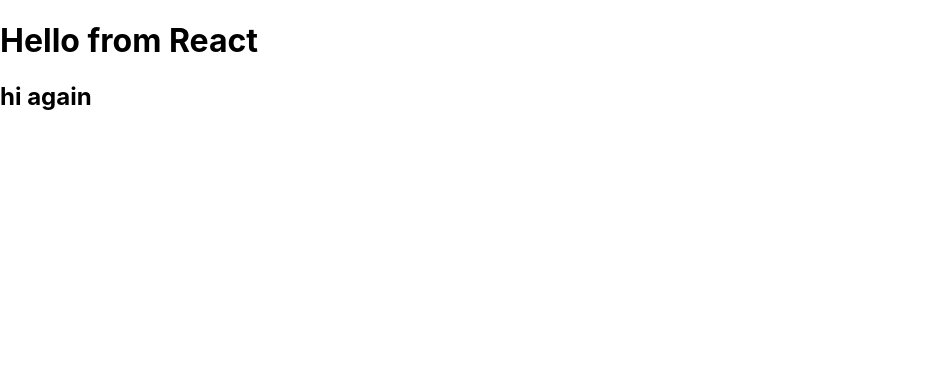
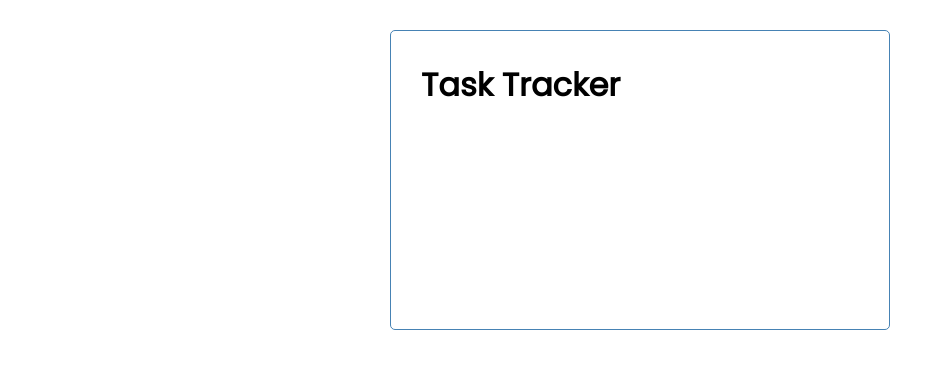
Before and after one commit to mikaling/task-tracker, a React (Create React App) app: page / in a window 1280 px wide. Shown: the top 368 px of the page, without its empty margins (0-952 px from the left). Built offline with nearby package versions, Linux system fonts and the light colour scheme.

Commit message:
Added styling and Header component

```diff
--- a/src/App.js
+++ b/src/App.js
@@ -1,10 +1,9 @@
-
+import Header from './components/Header'
 
 function App() {
   return (
     <div className='container'>
-      <h1>Hello from React</h1>
-      <h2>hi again</h2>
+      <Header title='Task Tracker'/>
     </div>
   );
 }
--- /dev/null
+++ b/src/components/Header.js
@@ -0,0 +1,27 @@
+import React from 'react'
+import PropTypes from 'prop-types'
+
+
+const Header = ({ title }) => {
+    return (
+        <header>
+            <h1>{title}</h1>
+        </header>
+    )
+}
+
+Header.defaultProps = {
+    title: 'Default Prop'
+}
+
+Header.propTypes = {
+    title: PropTypes.string.isRequired,
+}
+
+// CSS in JS
+// const headingStyle = {
+//     color: 'red',
+//     backgroundColor: 'black'
+// }
+
+export default Header
--- a/src/index.css
+++ b/src/index.css
@@ -1,13 +1,112 @@
-body {
+@import url('https://fonts.googleapis.com/css2?family=Poppins:wght@300;400&display=swap');
+
+* {
+  box-sizing: border-box;
   margin: 0;
-  font-family: -apple-system, BlinkMacSystemFont, 'Segoe UI', 'Roboto', 'Oxygen',
-    'Ubuntu', 'Cantarell', 'Fira Sans', 'Droid Sans', 'Helvetica Neue',
-    sans-serif;
-  -webkit-font-smoothing: antialiased;
-  -moz-osx-font-smoothing: grayscale;
+  padding: 0;
 }
 
-code {
-  font-family: source-code-pro, Menlo, Monaco, Consolas, 'Courier New',
-    monospace;
+body {
+  font-family: 'Poppins', sans-serif;
 }
+
+.container {
+  max-width: 500px;
+  margin: 30px auto;
+  overflow: auto;
+  min-height: 300px;
+  border: 1px solid steelblue;
+  padding: 30px;
+  border-radius: 5px;
+}
+
+.header {
+  display: flex;
+  justify-content: space-between;
+  align-items: center;
+  margin-bottom: 20px;
+}
+
+.btn {
+  display: inline-block;
+  background: #000;
+  color: #fff;
+  border: none;
+  padding: 10px 20px;
+  margin: 5px;
+  border-radius: 5px;
+  cursor: pointer;
+  text-decoration: none;
+  font-size: 15px;
+  font-family: inherit;
+}
+
+.btn:focus {
+  outline: none;
+}
+
+.btn:active {
+  transform: scale(0.98);
+}
+
+.btn-block {
+  display: block;
+  width: 100%;
+}
+
+.task {
+  background: #f4f4f4;
+  margin: 5px;
+  padding: 10px 20px;
+  cursor: pointer;
+}
+
+.task.reminder {
+  border-left: 5px solid green;
+}
+
+.task h3 {
+  display: flex;
+  align-items: center;
+  justify-content: space-between;
+}
+
+.add-form {
+  margin-bottom: 40px;
+}
+
+.form-control {
+  margin: 20px 0;
+}
+
+.form-control label {
+  display: block;
+}
+
+.form-control input {
+  width: 100%;
+  height: 40px;
+  margin: 5px;
+  padding: 3px 7px;
+  font-size: 17px;
+}
+
+.form-control-check {
+  display: flex;
+  align-items: center;
+  justify-content: space-between;
+}
+
+.form-control-check label {
+  flex: 1;
+}
+
+.form-control-check input {
+  flex: 2;
+  height: 20px;
+}
+
+footer {
+  margin-top: 30px;
+  text-align: center;
+}
```
